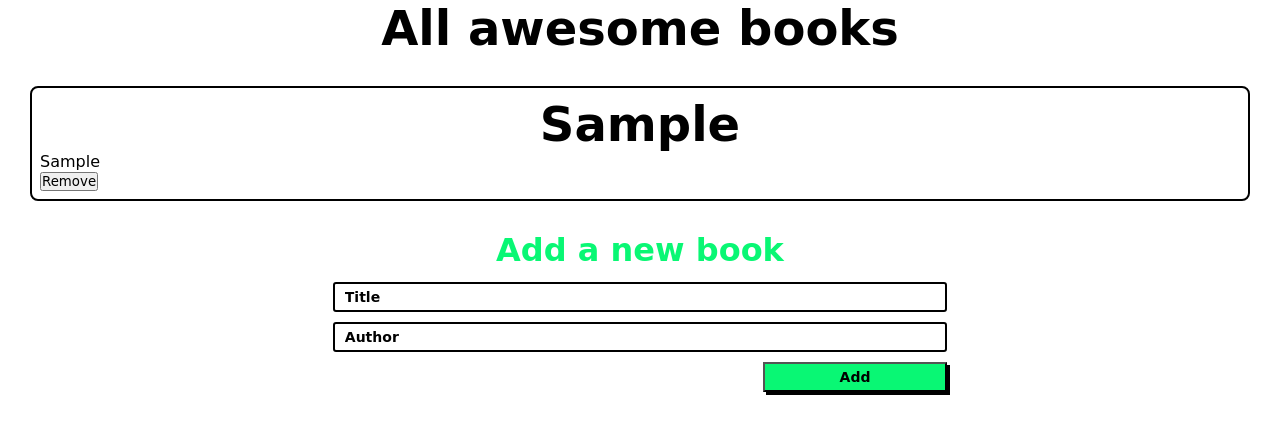
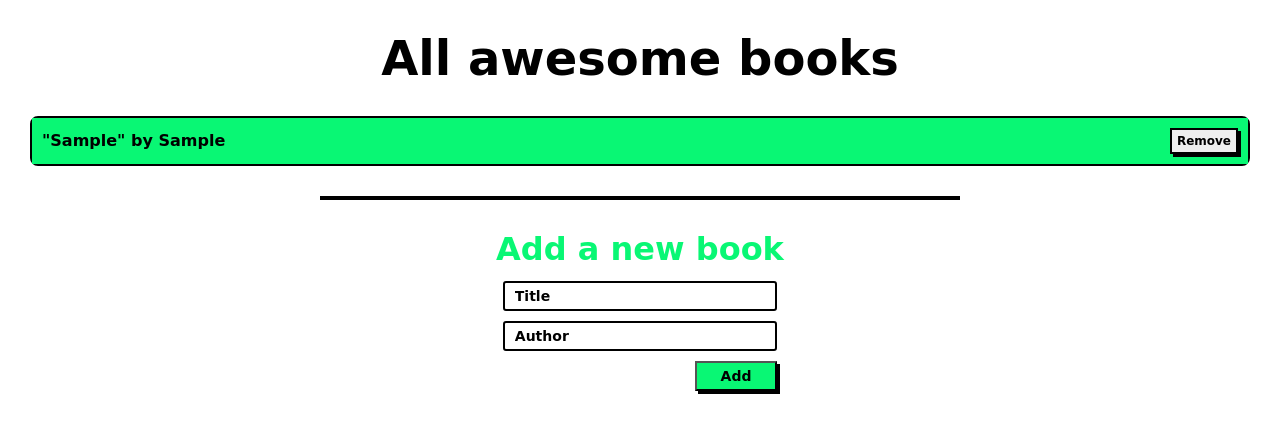
Before and after one commit to Zilola-Nazarova/awesome_books, a website: page index.html in a window 1280 px wide. Both pictures are taken after typing "Sample", "Sample" into the empty fields and a click on the button "Add". Drawn offline with Linux system fonts and the light colour scheme; a web font is replaced by a local one.

Commit message:
Complete styling the book-list section

```diff
--- a/index.html
+++ b/index.html
@@ -17,6 +17,7 @@
       <div class="container">
       </div>
     </section>
+    <hr>
     <section id="add-book-form" class="content-section">
       <h2>Add a new book</h2>
       <form class="form">
--- a/script.js
+++ b/script.js
@@ -18,14 +18,11 @@ class Books {
     collection.array.forEach((card) => {
       const div = document.createElement('div');
       div.classList.add('card');
-      const heading = document.createElement('h1');
       const paragraph = document.createElement('p');
       const deleteBook = document.createElement('button');
       deleteBook.classList.add('delete-book');
-      heading.textContent = `${card.title}`;
-      paragraph.textContent = `${card.author}`;
+      paragraph.textContent = `"${card.title}" by ${card.author}`;
       deleteBook.textContent = 'Remove';
-      div.appendChild(heading);
       div.appendChild(paragraph);
       div.appendChild(deleteBook);
       container.appendChild(div);
--- a/style.css
+++ b/style.css
@@ -14,6 +14,10 @@ main {
   gap: 2rem; */
 }
 
+#book-list {
+  margin-top: 30px;
+}
+
 h1 {
   font-size: 48px;
   text-align: center;
@@ -22,14 +26,51 @@ h1 {
 .container {
   border: 2px solid;
   border-radius: 8px;
-  padding: 8px;
   margin: 30px;
+}
+
+.card {
+  display: flex;
+  justify-content: space-between;
+  align-items: center;
+  padding: 10px;
+}
+
+.card:nth-child(odd) {
+  background-color: rgb(9, 247, 116);
+}
+
+.card p {
+  font-size: 16px;
+  line-height: 1em;
+  font-weight: 700;
+}
+
+.card button {
+  font-size: 12px;
+  line-height: 1em;
+  font-weight: 700;
+  box-shadow: 3px 3px;
+  border: 2px solid black;
+  padding: 5px;
+}
+
+hr {
+  width: 50%;
+  margin: auto;
+  border: 2px solid black;
+}
+
+#add-book-form {
+  margin-top: 30px;
 }
 
 form {
   flex-direction: column;
   gap: 10px;
   width: 50%;
+  min-width: 200px;
+  max-width: 300px;
   display: flex;
   padding: 0.8rem;
   margin: auto;
```
